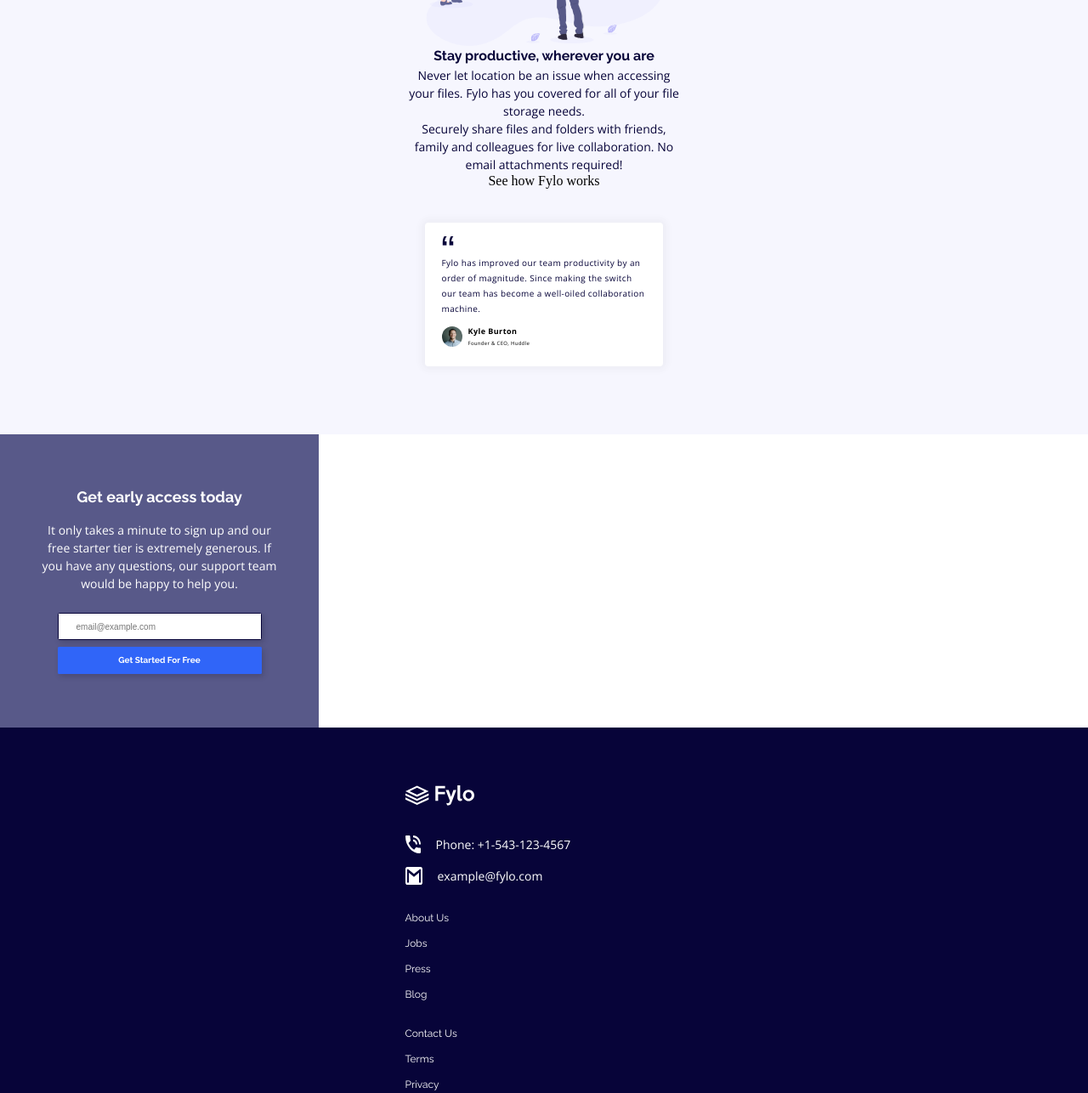
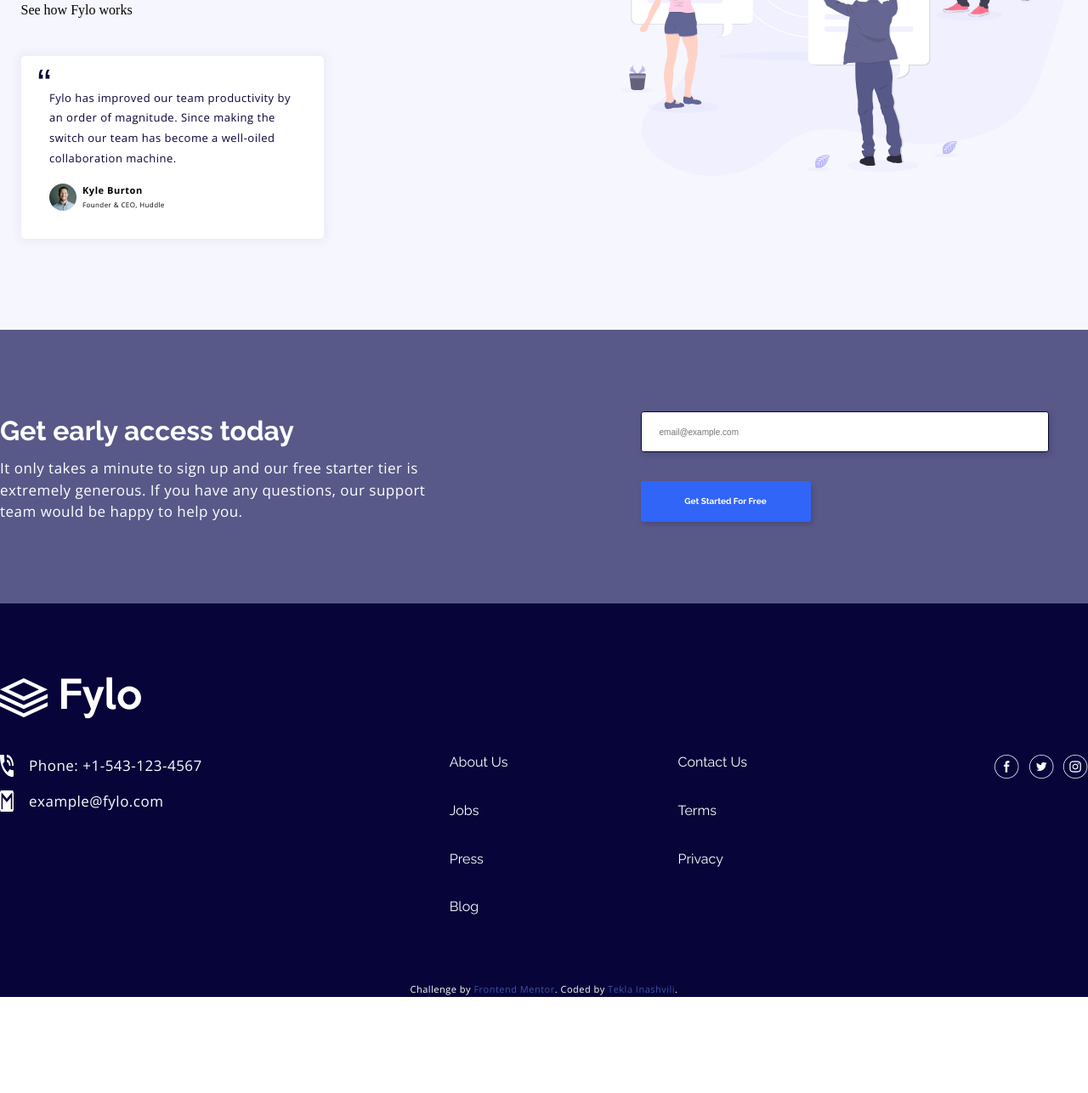
Before and after one commit to tekla900/fylo-landing-page-with-two-columns, a plain HTML site: page index.html in a window 1280 px wide. Shown: the part 1090-2376 px from the top of the page at 85% size. After the commit the page ends 2263 px from the top, so only its background shows below. Drawn offline with nearby package versions, Linux system fonts and the light colour scheme.

Commit message:
added laptop media query

```diff
--- a/index.html
+++ b/index.html
@@ -10,9 +10,8 @@
 
   <title>Frontend Mentor | Fylo landing page with two column layout</title>
 
-  <!-- Feel free to remove these styles or customise in your own stylesheet 👍 -->
   <style>
-    .attribution { font-size: 11px; text-align: center; }
+    .attribution { font-size: 11px; text-align: center; margin: 0 auto; }
     .attribution a { color: hsl(228, 45%, 44%); }
   </style>
 </head>
@@ -44,7 +43,7 @@
       </div>
     </section>
 
-    <img src="./images/bg-curve-mobile.svg" id="curve">
+    <img src="./images/bg-curve-mobile.svg" id="curve-mb">
 
     <section class="sec-2">
 
@@ -83,7 +82,6 @@
     </section>
 
     <section class="access">
-      <!-- or h3 -->
       <div class="child-1">
         <h2>Get early access today</h2>
         <p>
@@ -104,6 +102,7 @@
       <img src="./images/logo.svg" id="logo">
     </div>
 
+    <div class="ftr">
       <div class="contact">
         <div class="phone">
           <img src="./images/icon-phone.svg" class="icon">
@@ -144,7 +143,7 @@
           <a href="https://www.instagram.com/"><img src="./images/ig-icon.png" alt="instagram"></a>
         </div>
       </div>
-
+    </div>
     <p class="attribution">
       Challenge by <a href="https://www.frontendmentor.io?ref=challenge" target="_blank">Frontend Mentor</a>.
       Coded by <a href="https://github.com/tekla900">Tekla Inashvili</a>.
--- a/styles.css
+++ b/styles.css
@@ -11,13 +11,11 @@
     --light-gray: hsl(0, 0%, 75%);
 }
 
-
 /* reseting spacing */
 * {
     margin: 0;
     padding: 0;
     box-sizing: border-box;
-
 }
 
 /* making images responsive/easier to work with */
@@ -30,7 +28,6 @@
     display: flex;
     align-items: center;
     justify-content: space-between;
-    margin-top: 24px;
     width: 327px;
     margin: 0 auto;
     margin-top: 30px;
@@ -64,7 +61,6 @@
 }
 
 .sec-1 {
-    margin-top: 100px;
     display: flex;
     flex-direction: column;
     gap: 40px;
@@ -77,8 +73,7 @@
     font-family: 'Open Sans';
     font-weight: 700;
     font-size: 24px;
-    line-height: 36px;
-/* or 150% */
+    line-height: 150%;
     color: var(--very-dark-blue);
 }
 
@@ -86,8 +81,7 @@
     font-family: 'Raleway';
     font-weight: 700;
     font-size: 16px;
-    line-height: 24px;
-    /* identical to box height, or 150% */
+    line-height: 150%;
     color: var(--very-dark-blue);
 }
 
@@ -114,10 +108,8 @@
     font-family: 'Open Sans';
     font-weight: 400;
     font-size: 14px;
-    line-height: 21px;
-    /* or 150% */
+    line-height: 150%;
     color: var(--very-dark-blue);
-    /* margin-top: 24px; */
 }
 
 .sec-1 input {
@@ -195,7 +187,7 @@
 }
 
 .ill-1 {
-    width: 327px;
+    max-width: 327px;
     margin: 0 auto;
 }
 
@@ -294,7 +286,6 @@
     flex-direction: column;
     justify-content: center;
     height: 345px;
-    width: 375px;
     gap: 24px;
 }
 
@@ -337,7 +328,7 @@
     color: white;
 }
 
-#curve {
+#curve-mb {
     z-index: -99;
     margin-bottom: -10px;
     margin-top: 90px;
@@ -354,3 +345,235 @@
     width: 30px;
 
 }
+
+@media (min-width: 1280px) {
+    header {
+        width: 1280px;
+        margin-top: 80px;
+    }
+    li {
+        list-style: none;
+        font-size: 16px;
+        line-height: 18.78px;
+    }
+    nav ul {
+        gap: 57px;
+    }
+    #logo {
+        height: 49px;
+    }
+
+    .sec-1 {
+        flex-direction: row-reverse;
+        gap: 13px;
+        text-align: left;
+        width: 1280px;
+        margin: 0 auto;
+        align-items: center;
+    }
+    .ill-2 {
+        max-width: 50%;
+    }
+
+    input {
+        width: 320px;
+        height: 45px;
+    }
+
+    button {
+        width: 200px;
+        height: 45px;
+        margin-left: 16px;
+    }
+
+    h1 {
+        font-size: 40px;
+
+    }
+    p {
+        font-size: 17px;
+        letter-spacing: 0.5px;
+    }
+
+    .sec-1 input {
+        margin-top: 25px;
+    }
+
+    .sec-1 p {
+        margin-top: 15px;
+        width: 585px;
+        letter-spacing: 0.53px;
+    }
+
+    #curve-mb {
+        display: none;
+    }
+
+    .sec-2  {
+        flex-direction: row-reverse;
+        justify-content: center;
+        text-align: left;
+        align-items: center;
+    }
+
+    .ill-1 {
+        max-width: 542px;
+    }
+    .wrapper {
+        width: 50%;
+        margin: 0 auto;
+    }
+
+    .wrap-1 p {
+        width: 529px;
+        font-size: 16px;
+        line-height: 24px;
+        margin-bottom: 16px;
+    }
+
+    .wrap-1 h3 {
+        font-size: 40px;
+
+        margin-bottom: 38px;
+        margin-top: 100px;
+    }
+
+    .wrap-2 {
+        align-items: flex-start;
+    }
+    .card {
+        height: 215px;
+        width: 356px;
+        border-radius: 5px;
+        box-shadow: 0px 0px 10px 5px #3838380C;
+        margin-bottom: 107px;
+        margin-top: 45px;
+        gap: 10px;
+    }
+
+    .card-text {
+        width: 289px;
+        gap: 18px;
+    }
+
+    .card-text p {
+        font-size: 13px;
+        line-height: 181%;
+        letter-spacing: 0.5px;
+        margin: 0;
+    }
+
+    .testimonial {
+        align-items: center;
+    }
+
+    .testimonial img {
+        width: 32px;
+        height: 32px;
+    }
+    span {
+        line-height: 15px;
+        font-size: 8px;
+        letter-spacing: 0.4px;
+    }
+
+    span.bold {
+        font-size: 11px;
+        line-height: 14.98px;
+        letter-spacing: 0.55px;
+    }
+
+    .access {
+        flex-direction: row;
+        align-items: center;
+        height: 322px;
+        gap: 227px;
+    }
+
+    .child-1, .child-2 {
+        align-items: center;
+        align-items: flex-start;
+        text-align: left;
+        width: min(50%, 533px);
+        margin: 0 auto;
+    }
+
+    .child-1 {
+        gap: 7px;
+    }
+
+    .child-2  {
+        gap: 34px;
+        justify-content: flex-start;
+        align-items: flex-start;
+    }
+
+    .child-2 button {
+        height: 48px;
+        width: 200px;
+        border-radius: 3.125px;
+        margin: 0;
+        font-size: 10px;
+        line-height: 12px;
+    }
+
+    .child-2 input {
+        height: 48px;
+        width: 480px;
+        border-radius: 3.125px;
+        font-size: 10px;
+        line-height: 12px;
+    }
+
+    h2 {
+        font-size: 32px;
+        line-height: 48px;
+    }
+
+    footer {
+        align-items: flex-start;
+        gap: 47px;
+    }
+
+    .ftr {
+        display: flex;
+        gap: 200px;
+        width: 1280px;
+        margin: 0 auto;
+    }
+
+    .phone, .email {
+        display: flex;
+        gap: 18px;
+    }
+
+    .socials {
+        align-self: flex-start;
+    }
+
+    .contact {
+        width: auto;
+        margin: 0;
+    }
+
+    footer .logo {
+        width: 1280px;
+        height: 39px;
+        margin-top: 92px;
+    }
+
+    footer nav {
+        flex-direction: row;
+        width: auto;
+        gap: 200px;
+    }
+
+    footer ul {
+        gap: 38px;
+    }
+    .icon  {
+        max-width: 16px;
+    }
+
+
+}
```
Lines whose indentation alone changed are shown as unchanged.
